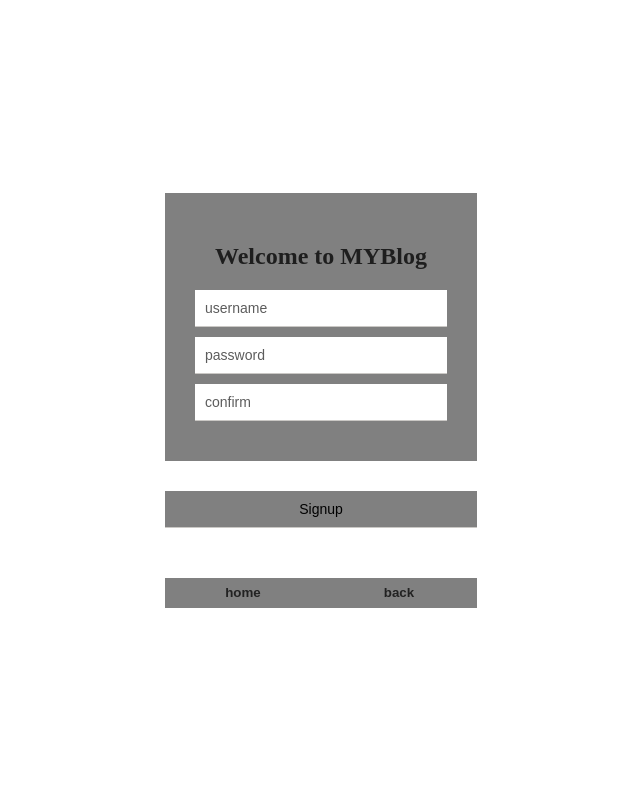
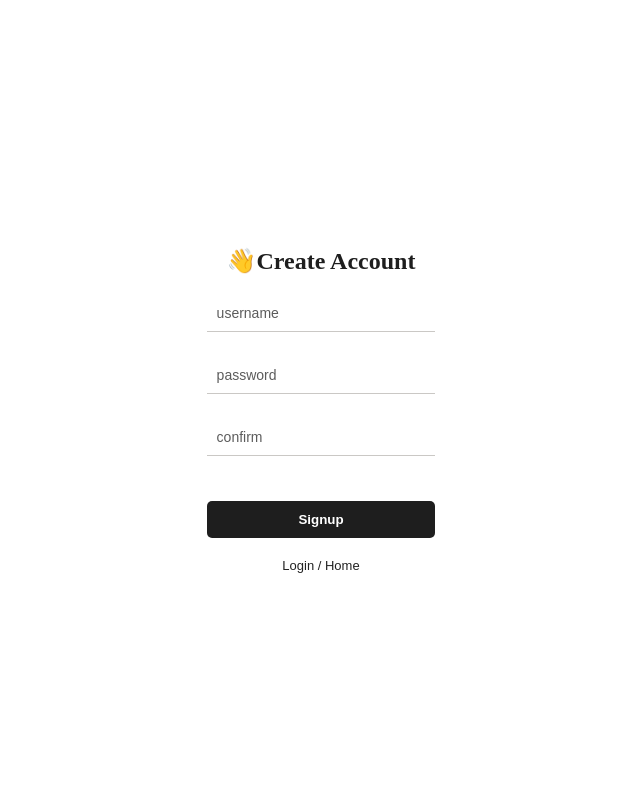
Before and after one commit to jeipark85/woojobak, a Django app: page /signup/ in a window 1280 px wide. Shown: the whole page, without its empty margins (319-959 px from the left). Run offline with Django 4.2, Linux system fonts and the light colour scheme; parts of the project's set-up code (start-up, migrations or seed data) failed here and were passed over.

Commit message:
회원가입 css 수정

```diff
--- a/django_blog_woojobak/blog_app/static/css/login.css
+++ b/django_blog_woojobak/blog_app/static/css/login.css
@@ -20,6 +20,7 @@ button[type="submit"] {
     width: 100%;
     border-radius: 5px;
     font-weight: 600;
+    cursor: pointer;
 }
 
 input{
@@ -62,7 +63,6 @@ form {
     flex-direction: column;
     margin: auto;
     font-size: 13px;
-    gap: 20px;
 }
 
 
@@ -77,6 +77,7 @@ button{
     background-color: #fff;
     padding: 50px;
     padding-top: 20px;
+    padding-bottom: 20px;
     border: 1px solid #cac8c5;
     margin-bottom: 10px;
 }
@@ -92,6 +93,9 @@ a{
     text-decoration: none;
     text-decoration-color: #222;
     color: #222;
+}
+.signup {
+    white-space: nowrap;
 }
 
 a:hover{
@@ -132,25 +136,8 @@ a:hover{
     color: white;
 
 }
-
-.home_btn {
-    width: 50%;
-    height: 30px;
-    display: flex;
-    justify-content: center;
-    align-items: center;
-    border: none;
-    background-color: #808080;
-    color: black;
-    font-weight: 600;
-}
-
 .home {
-    display: flex;
-    justify-content: center;
-    align-items: center;
-    flex-direction: row;
-
+    white-space: nowrap;
 }
 
 @media (max-width: 420px) {
--- a/django_blog_woojobak/blog_app/templates/registration/login.html
+++ b/django_blog_woojobak/blog_app/templates/registration/login.html
@@ -21,8 +21,10 @@
         {% csrf_token %} {{ form.as_p }}
         <button type="submit">Login</button>
       </div>
-      <a href="{% url 'blog_app:signup' %}" style="color:#1e1e1e;">회원가입 /</a>
+      <div class="signup">
+      <a href="{% url 'blog_app:signup' %}" style="color:#1e1e1e;">Sign up /</a>
       <a href="{% url 'blog_app:post_list' %}" style="color:#1e1e1e;"> Home</a>
+      </div>
     </form>
   </body>
 </html>
--- a/django_blog_woojobak/blog_app/templates/registration/signup.html
+++ b/django_blog_woojobak/blog_app/templates/registration/signup.html
@@ -8,32 +8,21 @@
     rel="stylesheet" href={% static 'css/login.css' %}>
     <title>Document</title>
   </head>
-  <body style="background: white">
+  <body style="background-color: white;">
     <form method="POST" action="{% url 'blog_app:signup' %}">
       {% csrf_token %}
 
-      <div style="background: #808080; padding: 30px">
-        <h3>Welcome to MYBlog</h3>
+        <h3>👋Create Account</h3>
         <input type="text" name="username" placeholder="username" />
         <br />
         <input type="password" name="password" placeholder="password" />
         <br />
         <input type="password" name="confirm" placeholder="confirm" />
         <br />
-      </div>
-      <input
-        type="submit"
-        value="Signup"
-        class="login"
-        style="cursor: pointer; background: #808080; margin-top: 10px"
-      />
+        <button type="submit">Signup</button>
       <div class="home">
-        <button class="home_btn">
-          <a href="{% url 'blog_app:post_list' %}">home</a>
-        </button>
-        <button class="home_btn">
-          <a href="{% url 'blog_app:login' %}">back</a>
-        </button>
+          <a href="{% url 'blog_app:login' %}">Login / </a>
+          <a href="{% url 'blog_app:post_list' %}"> Home</a>
       </div>
     </form>
   </body>
```
